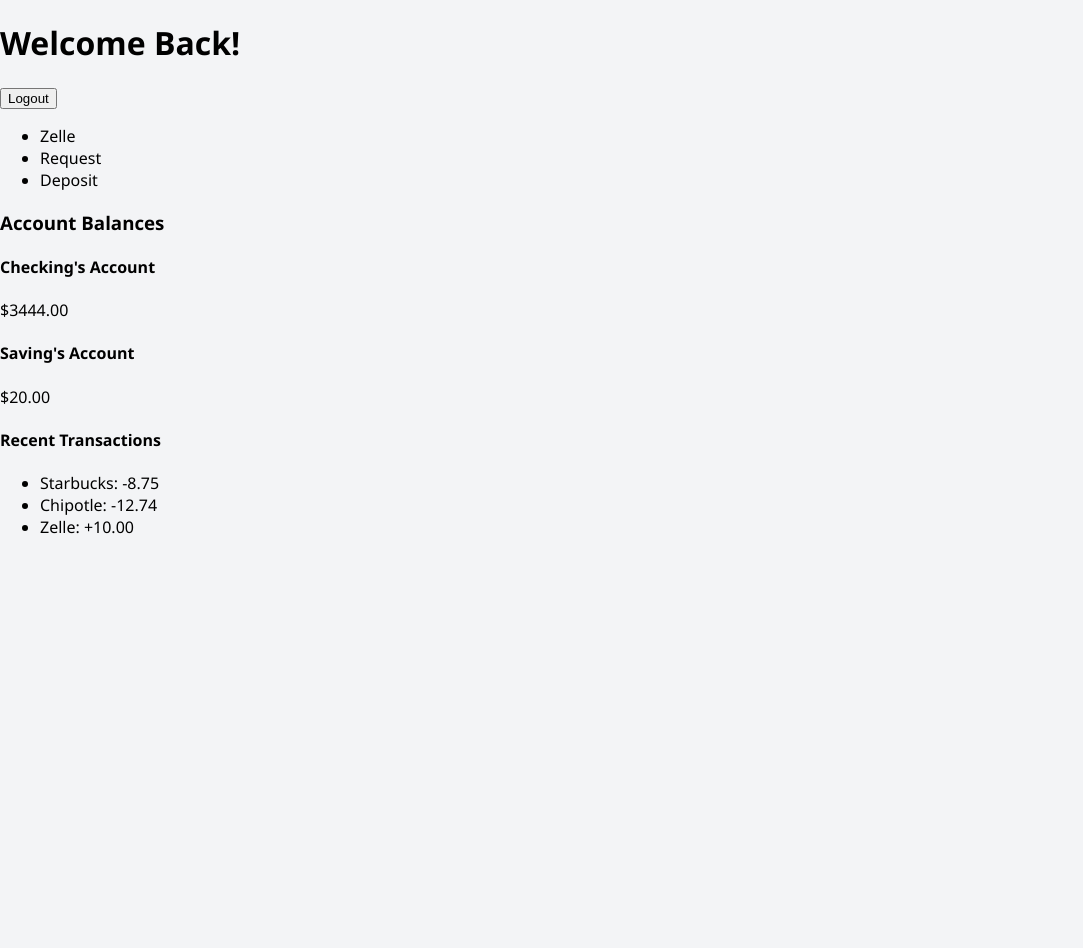
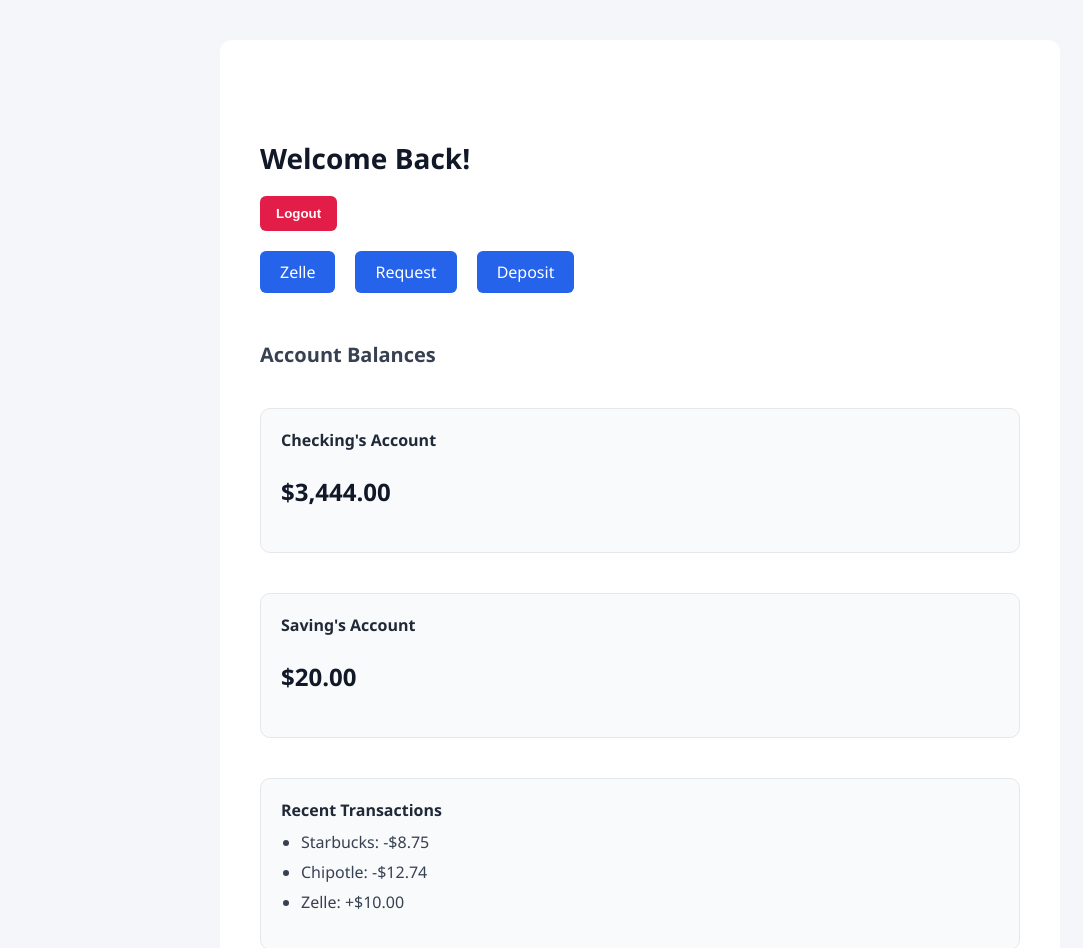
Before and after one commit to EddieASC21/Bank-Desktop, a React (Vite) app in the folder frontend/Bank-Desktop/: page /home in a window 1280 px wide. Shown: the top 948 px of the page, without its empty margins (0-1083 px from the left). Before the commit the page ends 800 px from the top, so only its background shows below. Built offline with nearby package versions, Linux system fonts and the light colour scheme.

Commit message:
added styling to the home page

```diff
--- a/frontend/Bank-Desktop/src/Home.jsx
+++ b/frontend/Bank-Desktop/src/Home.jsx
@@ -1,15 +1,20 @@
 import { useNavigate } from 'react-router-dom';
+import './styles/Home.css';
 
-function Home(){
+function Home() {
     const navigate = useNavigate();
 
     const handleLogout = () => {
-      navigate("/");
+        navigate("/");
     };
-    return(
+
+    return (
         <div>
-            <h1>Welcome Back!</h1>
-            <button onClick={handleLogout}>Logout</button>
+            <header className="home-header">
+                <h1>Welcome Back!</h1>
+                <button onClick={handleLogout}>Logout</button>
+            </header>
+
             <nav>
                 <ul>
                     <li>Zelle</li>
@@ -17,26 +22,29 @@ function Home(){
                     <li>Deposit</li>
                 </ul>
             </nav>
+
             <h3>Account Balances</h3>
             <section>
                 <div>
                     <h4>Checking's Account</h4>
-                    <p>$3444.00</p>
+                    <p>$3,444.00</p>
                 </div>
             </section>
+
             <section>
                 <div>
                     <h4>Saving's Account</h4>
                     <p>$20.00</p>
                 </div>
             </section>
+
             <section>
                 <div>
                     <h4>Recent Transactions</h4>
                     <ul>
-                        <li>Starbucks: -8.75</li>
-                        <li>Chipotle: -12.74</li>
-                        <li>Zelle: +10.00</li>
+                        <li>Starbucks: -$8.75</li>
+                        <li>Chipotle: -$12.74</li>
+                        <li>Zelle: +$10.00</li>
                     </ul>
                 </div>
             </section>
@@ -44,4 +52,4 @@ function Home(){
     );
 }
 
-export default Home
+export default Home;
--- /dev/null
+++ b/frontend/Bank-Desktop/src/styles/Home.css
@@ -0,0 +1,93 @@
+body {
+    margin: 0;
+    font-family: 'Segoe UI', sans-serif;
+    background-color: #f4f6f9;
+  }
+
+  div {
+    max-width: 800px;
+    margin: 40px auto;
+    padding: 20px;
+    background: #ffffff;
+    border-radius: 12px;
+    box-shadow: 0 4px 12px rgba(255, 255, 255, 0);
+  }
+
+  h1 {
+    display: flex;
+    justify-content: space-between;
+    align-items: center;
+    font-size: 28px;
+    color: #111827;
+  }
+
+  button {
+    background-color: #e11d48;
+    color: white;
+    border: none;
+    padding: 10px 16px;
+    border-radius: 6px;
+    font-weight: bold;
+    cursor: pointer;
+    transition: background-color 0.2s ease;
+  }
+
+  button:hover {
+    background-color: #be123c;
+  }
+
+  nav ul {
+    list-style: none;
+    display: flex;
+    gap: 20px;
+    padding: 0;
+    margin: 20px 0;
+  }
+
+  nav ul li {
+    padding: 10px 20px;
+    background-color: #2563eb;
+    color: white;
+    border-radius: 6px;
+    cursor: pointer;
+    font-weight: 500;
+  }
+
+  section {
+    margin-top: 30px;
+  }
+
+  section div {
+    padding: 20px;
+    background-color: #f9fafb;
+    border: 1px solid #e5e7eb;
+    border-radius: 10px;
+    margin-bottom: 20px;
+  }
+
+  h3 {
+    font-size: 20px;
+    color: #374151;
+    margin-top: 40px;
+  }
+
+  h4 {
+    margin: 0 0 10px;
+    color: #1f2937;
+  }
+
+  p {
+    font-size: 24px;
+    font-weight: bold;
+    color: #111827;
+  }
+
+  ul {
+    padding-left: 20px;
+    margin-top: 10px;
+  }
+
+  ul li {
+    margin-bottom: 8px;
+    color: #374151;
+  }
```
